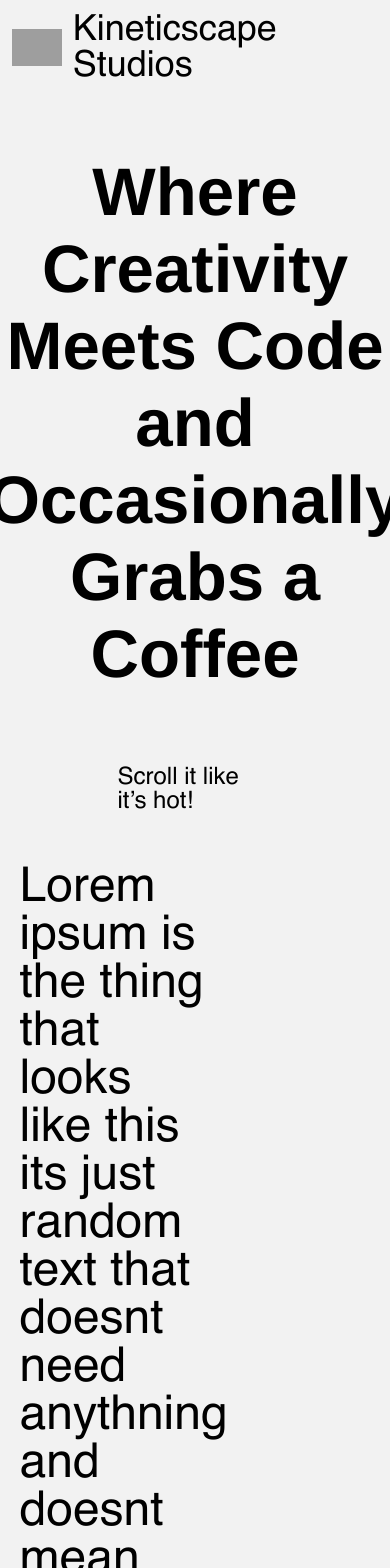
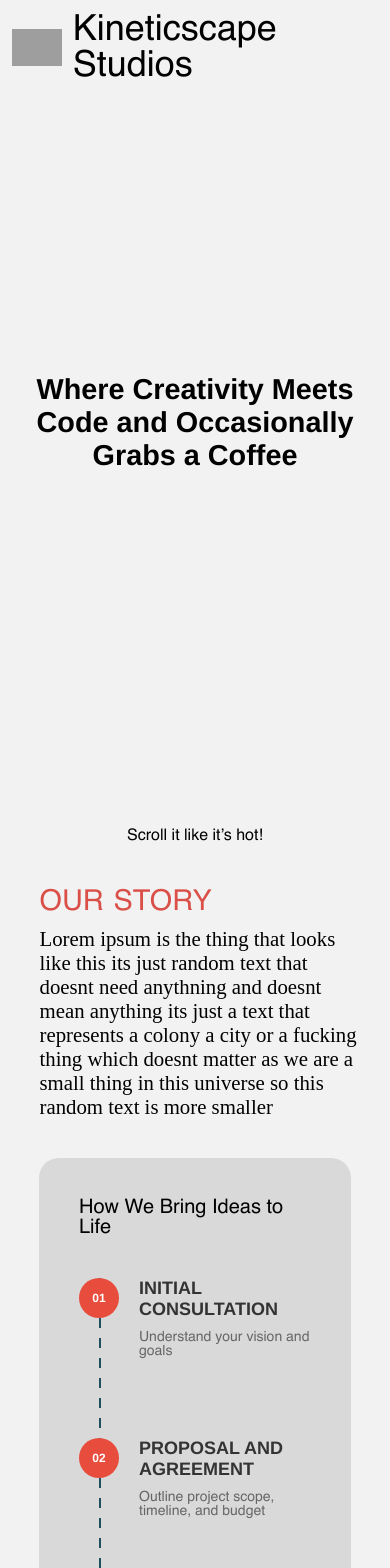
Before and after one commit to KineticscapeStudios/KineticscapeStudios-main-website, a React (Vite) app: page /about in a window 390 px wide. Shown: the top 1568 px of the page. Built offline with nearby package versions, Linux system fonts and the light colour scheme; no server answers; grey boxes are pictures that could not be loaded; what noisejs would draw is missing.

Commit message:
About Resposive

```diff
--- a/src/Pages/AboutUsPage/AboutUsPage.css
+++ b/src/Pages/AboutUsPage/AboutUsPage.css
@@ -26,3 +26,29 @@
   padding: 50px 0;
   position: relative;
 }
+
+/* For tablets (768px and below) */
+@media (max-width: 768px) {
+  .image-section {
+    height: 80vh; /* Reduce the height for tablets */
+  }
+
+  .pipeline-section {
+    padding: 40px 0; /* Reduce padding for smaller screens */
+  }
+}
+
+/* For mobile phones (480px and below) */
+@media (max-width: 480px) {
+  .image-section {
+    height: 60vh; /* Further reduce the height for mobile phones */
+  }
+
+  .pipeline-section {
+    padding: 30px 0; /* Further reduce padding */
+  }
+
+  .image-section img {
+    object-fit: contain; /* Adjust image fitting for smaller screens */
+  }
+}
--- a/src/Pages/AboutUsPage/HeadAboutUs/HeadAboutUs.css
+++ b/src/Pages/AboutUsPage/HeadAboutUs/HeadAboutUs.css
@@ -28,3 +28,15 @@
     cursor: pointer;
     z-index: 2;
   }
+
+
+@media (max-width: 580px) {
+  .overlay-wrapper h1 {
+    font-size: 1.8rem;
+  }
+  .scroll-to-explore {
+    white-space: nowrap;
+    font-size: 1rem;
+    bottom: -10px;
+  }
+}
--- a/src/Pages/AboutUsPage/OurStory/OurStory.css
+++ b/src/Pages/AboutUsPage/OurStory/OurStory.css
@@ -1,5 +1,6 @@
 .our-story-wrapper
 {
+
     width: 100%;
     height: 100%;
     position: relative;
@@ -31,3 +32,48 @@
     font-size: 4rem;
     font-family: "Helvetica";
 }
+
+/* mobile */
+@media (max-width: 480px) {
+
+    .our-story-content {
+        width: 150%;
+        padding: 20px;
+        flex-direction: column-reverse;
+        align-items: flex-start;
+    }
+
+    .our-story-info {
+        font-family: 'Helvetica Light';
+        font-style: normal;
+        font-size: 1.3rem;
+        font-weight: lighter;
+        text-align: left;
+        max-width: 100%;
+        padding-top: 10px;
+    }
+
+    .head-ourstory {
+        font-family: 'Helvetica';
+        font-size: 1.8rem;
+        text-transform: uppercase;
+        margin-left: 0px;
+        font-weight: bold;
+        color: #DA5049;
+    }
+
+    .head-ourstory {
+        display: inline;
+    }
+
+    .head-ourstory span {
+        display: inline;
+        margin-right: 10px;
+        font-weight: lighter;
+    }
+
+    .head-ourstory br {
+        display: none;
+    }
+
+}
--- a/src/Pages/AboutUsPage/PipeLine/PipeLine.css
+++ b/src/Pages/AboutUsPage/PipeLine/PipeLine.css
@@ -81,14 +81,14 @@
   margin: 0;
 }
 
-@media (min-width: 1024px) {
+ @media (min-width: 540px) {
   .pipeline-container {
     padding: 60px;
   }
 
   .pipeline::before {
     left: 60px;
-    height: calc(100% - 90px);
+    height: calc(98% - 90px);
   }
 
   .step-number {
@@ -110,3 +110,43 @@
     font-size: 20px;
   }
 }
+
+@media (max-width: 540px) {
+
+  .pipeline-title{
+     font-size: 1.25rem;
+  }
+  .pipeline-container {
+    padding: 20px;
+  }
+
+  .pipeline {
+    padding-left: 40px;
+  }
+
+  .pipeline::before {
+    left: 20px;
+    height: calc(90% - 50px);
+  }
+
+  .step-number {
+    width: 40px;
+    height: 40px;
+    font-size: 12px;
+    left: -40px;
+  }
+
+  .pipeline-step {
+    margin-bottom: 80px;
+  }
+
+  .step-title {
+    font-size: 18px;
+    padding-left: 20px;
+  }
+
+  .step-description {
+    padding-left: 20px;
+    font-size: 14px;
+  }
+}
--- a/src/Pages/ContactUsPage/Form/ContactForm.css
+++ b/src/Pages/ContactUsPage/Form/ContactForm.css
@@ -81,3 +81,67 @@
 .submit-btn:hover {
   background-color: #e25850;
 }
+
+@media (max-width: 580px) {
+
+  .contact-form-heading {
+    font-size: 1.5rem;
+
+  }
+
+  .contact-form-heading span:nth-child(2) {
+    font-size: 1.5rem;
+  }
+
+  .contact-form {
+  width: 100%;
+  display: flex;
+  flex-direction: column;
+  justify-content: center;
+  align-items: center;
+  gap: 20px; /* Space between form elements */
+  color: black;
+}
+
+  .contact-form label {
+    font-size: 2rem;
+
+  }
+
+  .contact-form input {
+    font-size: 1.5rem;
+    padding: 15px;
+    border-radius: 15px;
+    width: 200px;
+  }
+
+  .contact-form input::placeholder {
+    font-size: 1.5rem;
+  }
+
+  .submit-btn {
+    width: 252px;
+    height: 61px;
+    border-radius: 20px;
+    font-size: .8rem;
+    padding: 10px 15px;
+    color: #000000;
+    white-space: nowrap;
+  }
+
+  .submit-btn svg{
+    max-width: 30px;
+  }
+
+  .contact-form {
+    gap: 15px;
+  }
+
+  .contact-form-wrapper {
+    padding: 10px;
+  }
+
+  .contact-form-div {
+    padding-bottom: 15%;
+  }
+}
```
